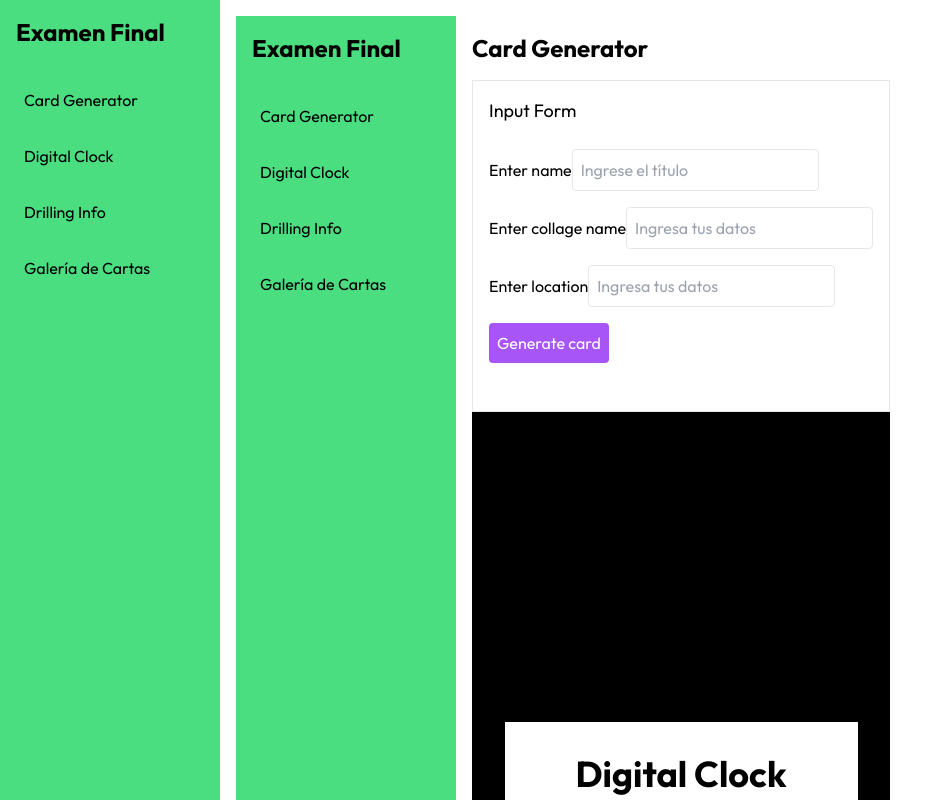
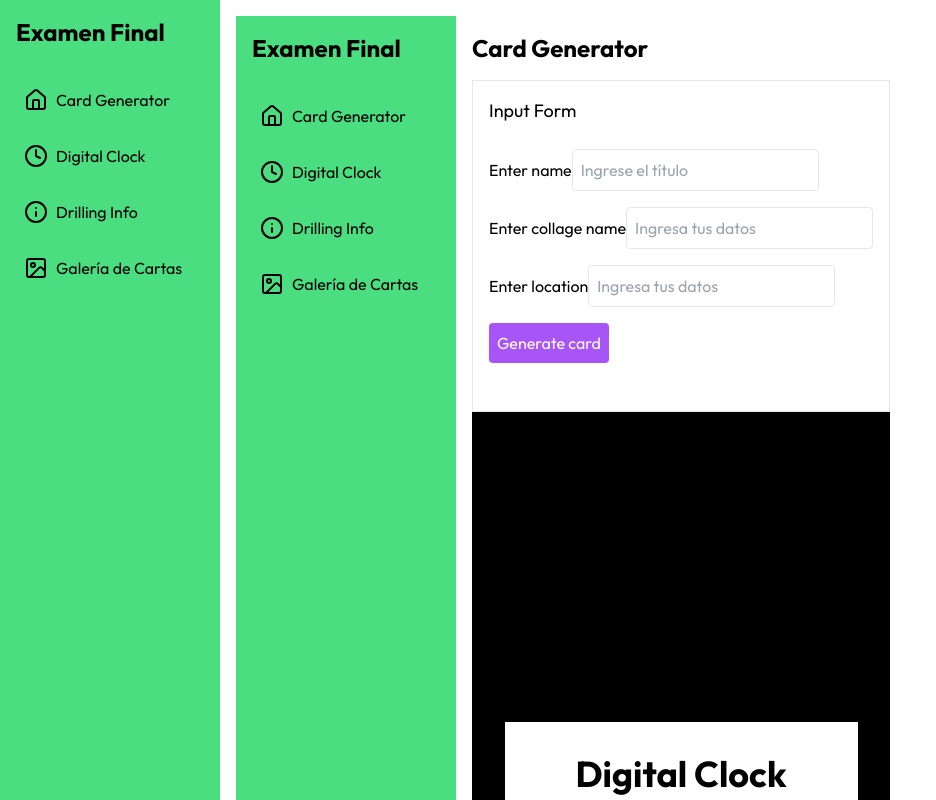
Before and after one commit to gabrielaspooky/ExamenFinalGabrielaNava01, a Next.js app in the folder examen-final-gabriela-nava/: page / in a window 1280 px wide. Shown: the top 800 px of the page, without its empty margins (0-936 px from the left). Built offline with nearby package versions, Linux system fonts and the light colour scheme.

Commit message:
reinstalled lucide package

```diff
--- a/examen-final-gabriela-nava/components/ui/CardGallery.jsx
+++ b/examen-final-gabriela-nava/components/ui/CardGallery.jsx
@@ -1,26 +1,26 @@
-"use client";
-import React from "react";
-import { MoveRight } from "lucide-react";
-import Link from "next/link";
-import ProductFetcher from "../api/products/ProductFetcher";
-import Cards from "../../../components/ui/CardProduct";
+// "use client";
+// import React from "react";
+// import { MoveRight } from "lucide-react";
+// import Link from "next/link";
+// import ProductFetcher from "../api/products/ProductFetcher";
+// import Cards from "../../../components/ui/CardProduct";
 
-const ProductCards = () => (
-  <div className="min-h-[603.39px] flex flex-col justify-center items-center gap-10 bg-white">
-    <h2 className="text-2xl font-medium text-[#2A5B45] leading-7 w-[120px] p-10">Novedades</h2>
-    <div className="flex max-w-[1200px] min-h-[391.39px] gap-6 justify-between items-center">
-      <ProductFetcher>
-        {({ products }) => (
+// const ProductCards = () => (
+//   <div className="min-h-[603.39px] flex flex-col justify-center items-center gap-10 bg-white">
+//     <h2 className="text-2xl font-medium text-[#2A5B45] leading-7 w-[120px] p-10">Novedades</h2>
+//     <div className="flex max-w-[1200px] min-h-[391.39px] gap-6 justify-between items-center">
+//       <ProductFetcher>
+//         {({ products }) => (
 
-          <Cards products={Array.isArray(products) ? products.slice(0, 4) : []} />
-        )}
-      </ProductFetcher>
-    </div>
-    <Link className="py-8 flex justify-between items-center gap-4 text-sm font-semibold text-black" href="/shop">
-      Ver todos
-      <MoveRight className="h-6 w-6" />
-    </Link>
-  </div>
-);
+//           <Cards products={Array.isArray(products) ? products.slice(0, 4) : []} />
+//         )}
+//       </ProductFetcher>
+//     </div>
+//     <Link className="py-8 flex justify-between items-center gap-4 text-sm font-semibold text-black" href="/shop">
+//       Ver todos
+//       <MoveRight className="h-6 w-6" />
+//     </Link>
+//   </div>
+// );
 
-export default ProductCards;
+// export default ProductCards;
--- a/examen-final-gabriela-nava/components/ui/Sidebar.jsx
+++ b/examen-final-gabriela-nava/components/ui/Sidebar.jsx
@@ -1,6 +1,6 @@
 "use client";
 import React from 'react';
-// import { Home, Clock, Info, Image } from 'lucide-react';
+import { Home, Clock, Info, Image } from 'lucide-react';
 
 const Sidebar = () => {
 
@@ -11,25 +11,25 @@ const Sidebar = () => {
       <div className="flex flex-col items-start py-4 px-4">
 
         <a href="#card-generator" className="flex items-center mb-4 p-2 w-full text-black hover:bg-green-500">
-          {/* <Home className="mr-2" /> */}
+          <Home className="mr-2" />
           <span>Card Generator</span>
         </a>
 
 
         <a href="#digital-clock" className="flex items-center mb-4 p-2 w-full text-black hover:bg-green-500">
-          {/* <Clock className="mr-2" /> */}
+          <Clock className="mr-2" />
           <span>Digital Clock</span>
         </a>
 
 
         <a href="#drilling-info" className="flex items-center mb-4 p-2 w-full text-black hover:bg-green-500">
-          {/* <Info className="mr-2" /> */}
+          <Info className="mr-2" />
           <span>Drilling Info</span>
         </a>
 
 
         <a href="#card-gallery" className="flex items-center mb-4 p-2 w-full text-black hover:bg-green-500 ">
-          {/* <Image className="mr-2" /> */}
+          <Image className="mr-2" />
           <span>Galería de Cartas</span>
         </a>
       </div>
--- a/examen-final-gabriela-nava/package.json
+++ b/examen-final-gabriela-nava/package.json
@@ -11,6 +11,7 @@
   "dependencies": {
     "autoprefixer": "^10.4.20",
     "lucide": "^0.441.0",
+    "lucide-react": "^0.441.0",
     "next": "14.2.12",
     "react": "^18",
     "react-dom": "^18"
```
Also changed, not shown: 1 other file (tests, documents, lock files or other folders).
